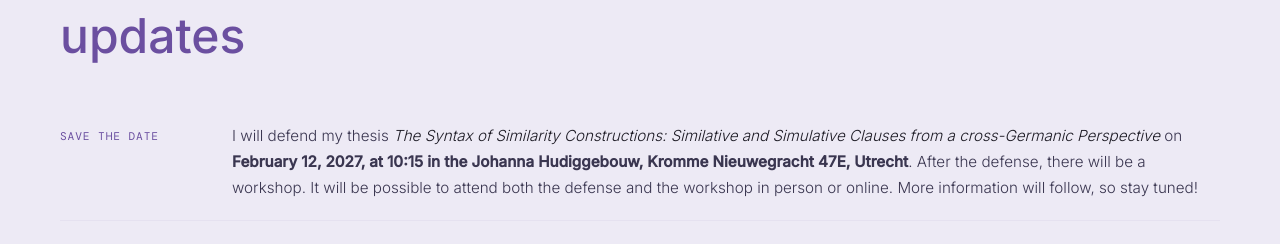
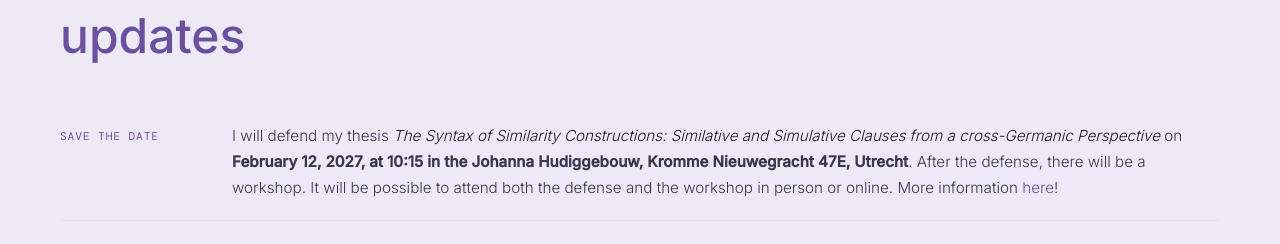
Before and after one commit to martamassaia/martamassaia.github.io, a plain HTML site: page index.html in a window 1280 px wide. Shown: the part 1980-2224 px from the top of the page. Drawn offline with nearby package versions, Linux system fonts and the light colour scheme; a web font is replaced by a local one.

Commit message:
Update index.html

```diff
--- a/index.html
+++ b/index.html
@@ -106,7 +106,7 @@
         <span class="news-date">SAVE THE DATE</span>
         <p class="news-text">
           I will defend my thesis <em>The Syntax of Similarity Constructions: Similative and Simulative Clauses from a cross-Germanic Perspective</em> on <strong>February 12, 2027, at 10:15 in the Johanna Hudiggebouw, Kromme Nieuwegracht 47E, Utrecht</strong>.
-		  After the defense, there will be a workshop. It will be possible to attend both the defense and the workshop in person or online. More information will follow, so stay tuned!
+		  After the defense, there will be a workshop. It will be possible to attend both the defense and the workshop in person or online. More information <a href="PhD defense invitation.pdf" target="_blank" rel="noopener noreferrer"> here</a>!
         </p>
       </div>
 
```
